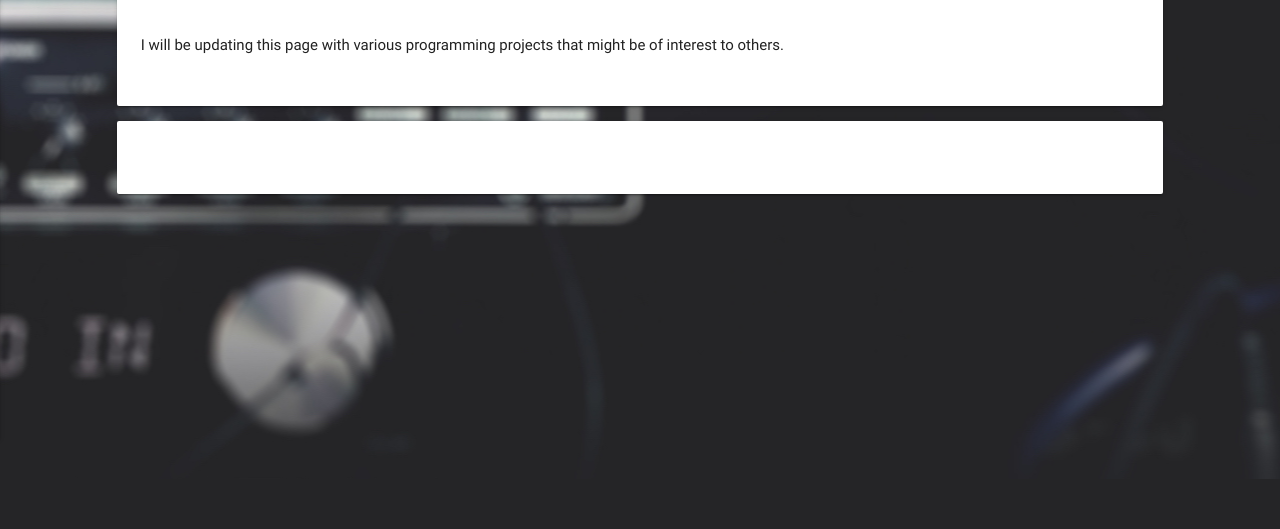
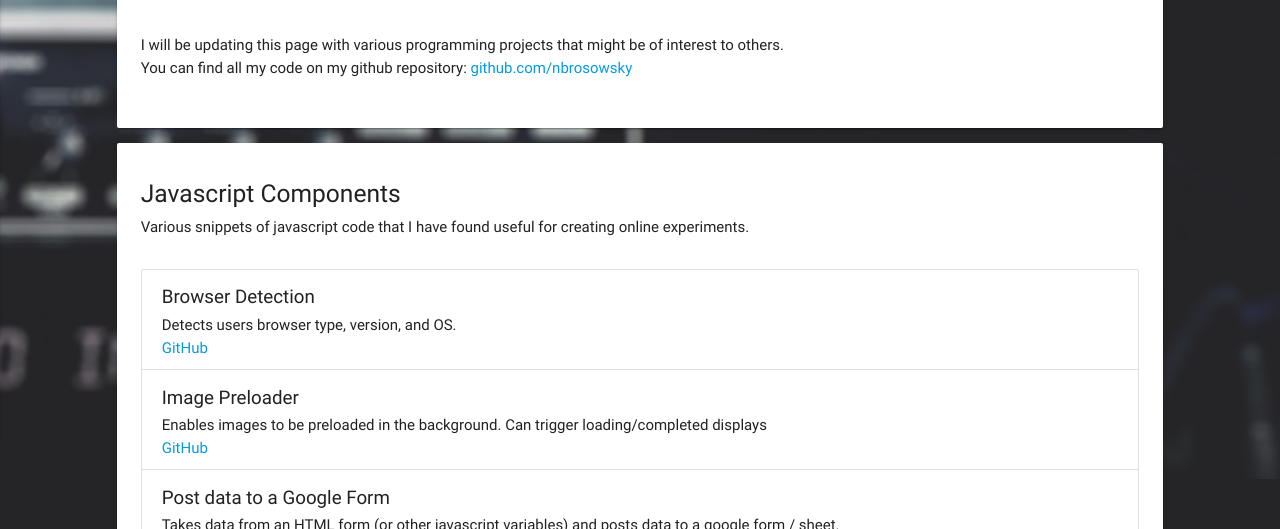
Before and after one commit to nbrosowsky/nbrosowsky.github.io, a plain HTML site: page programming.html in a window 1280 px wide. Shown: the part 421-950 px from the top of the page. Drawn offline with nearby package versions, Linux system fonts and the light colour scheme.

Commit message:
add Javascript Components

```diff
--- a/programming.html
+++ b/programming.html
@@ -67,14 +67,46 @@
                 <p>
                   I will be updating this page with various programming projects that might be of interest to others.
                 </p>
+                <p>
+                  You can find all my code on my github repository:
+
+                  <a href="https://github.com/nbrosowsky" target="_blank">
+                    github.com/nbrosowsky
+                  </a>
+                </p>
+
 
               </div>
             </div>
 
             <div class="card">
               <div class="card-content">
+                <h5>Javascript Components</h5>
+                <p>
+                  Various snippets of javascript code that I have found useful for creating online experiments.
+                </p>
+                <br />
+                <ul class="collection">
+                  <li class="collection-item">
+                    <h6>Browser Detection</h6>
+                    <p>Detects users browser type, version, and OS.
+                    </p>
+                    <a href="https://github.com/nbrosowsky/browserDetect" target="_blank" >GitHub</a>
+                  </li>
+                  <li class="collection-item">
+                    <h6>Image Preloader</h6>
+                    <p>Enables images to be preloaded in the background. Can trigger loading/completed displays
+                    </p>
+                    <a href="https://github.com/nbrosowsky/imagePreLoader" target="_blank" >GitHub</a>
+                  </li>
+                  <li class="collection-item">
+                    <h6>Post data to a Google Form</h6>
+                    <p>Takes data from an HTML form (or other javascript variables) and posts data to a google form / sheet.
+                    </p>
+                    <a href="https://github.com/nbrosowsky/postToGoogle" target="_blank" >GitHub</a>
+                  </li>
 
-
+                </ul>
 
               </div>
               <!-- end card-content -->
```
Lines whose indentation alone changed are shown as unchanged.
